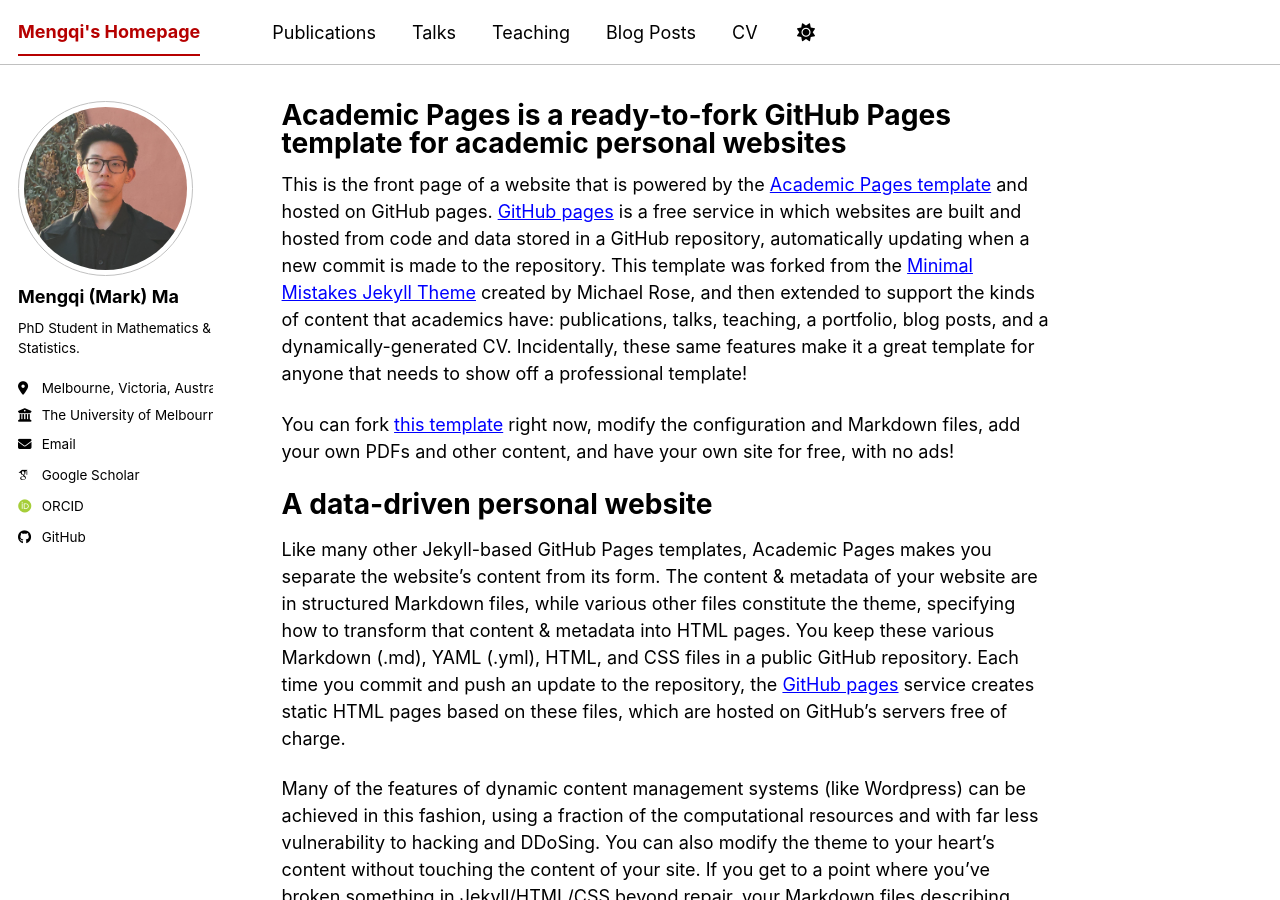
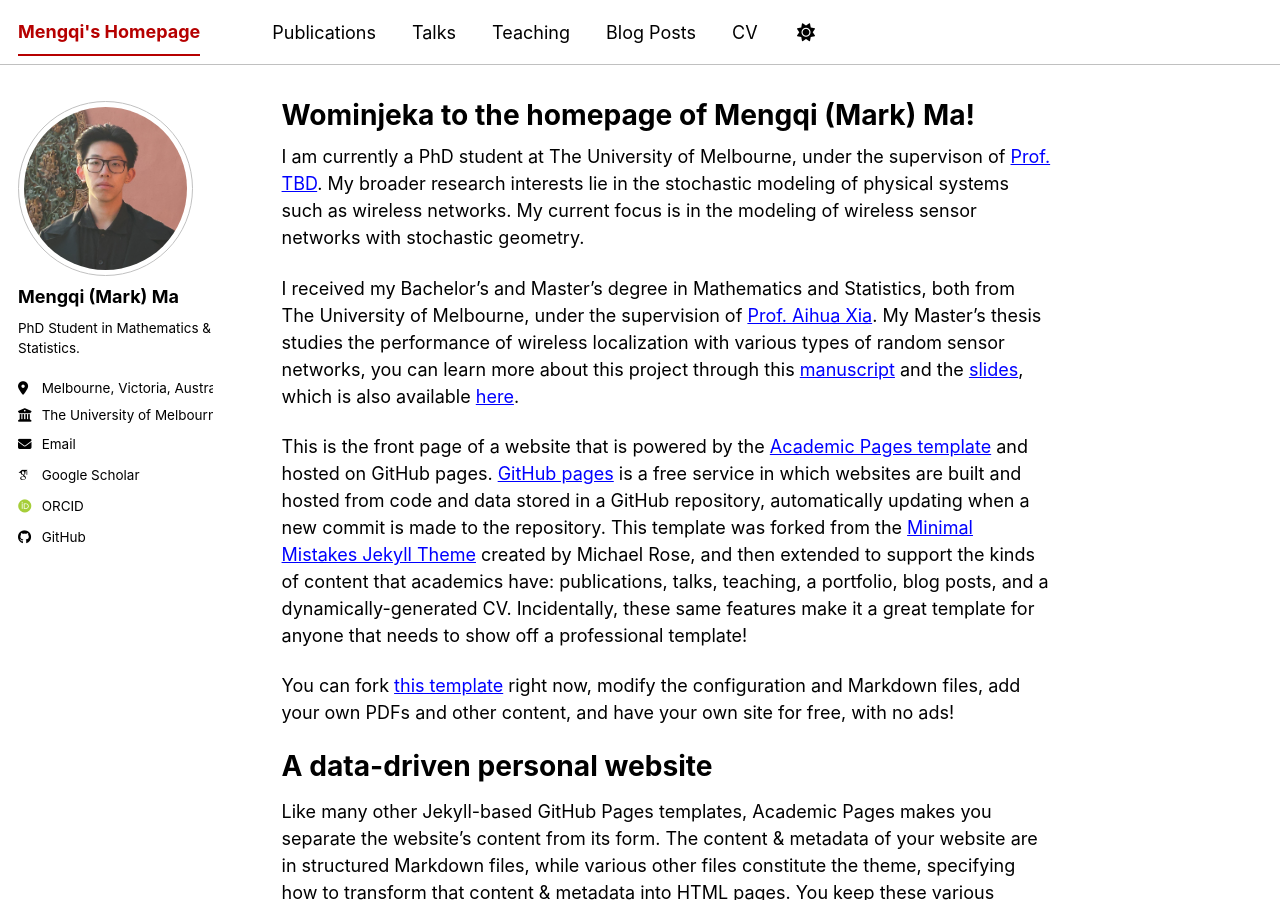
Before and after one commit to Mengqi-MA/Mengqi-MA.github.io, a Jekyll site: the page built from _pages/about.md, in a window 1280 px wide and 900 px high. Built offline with Jekyll 4.4.1, drawn with Linux system fonts in a browser that asks for light colours; some web fonts are replaced; a script bundle is joined from its source files by our own code; library files that are not in the unit come from our copies.

Commit message:
Update about.md

```diff
--- a/_pages/about.md
+++ b/_pages/about.md
@@ -1,11 +1,15 @@
 ---
 permalink: /
-title: "Academic Pages is a ready-to-fork GitHub Pages template for academic personal websites"
+title: "Wominjeka to the homepage of Mengqi (Mark) Ma! "
 author_profile: true
 redirect_from:
   - /about/
   - /about.html
 ---
+
+I am currently a PhD student at The University of Melbourne, under the supervison of [Prof. TBD](). My broader research interests lie in the stochastic modeling of physical systems such as wireless networks. My current focus is in the modeling of wireless sensor networks with stochastic geometry.
+
+I received my Bachelor's and Master's degree in Mathematics and Statistics, both from The University of Melbourne, under the supervision of [Prof. Aihua Xia](https://findanexpert.unimelb.edu.au/profile/15452-aihua-xia). My Master's thesis studies the performance of wireless localization with various types of random sensor networks, you can learn more about this project through this [manuscript]() and the [slides](), which is also available [here]().
 
 This is the front page of a website that is powered by the [Academic Pages template](https://github.com/academicpages/academicpages.github.io) and hosted on GitHub pages. [GitHub pages](https://pages.github.com) is a free service in which websites are built and hosted from code and data stored in a GitHub repository, automatically updating when a new commit is made to the repository. This template was forked from the [Minimal Mistakes Jekyll Theme](https://mmistakes.github.io/minimal-mistakes/) created by Michael Rose, and then extended to support the kinds of content that academics have: publications, talks, teaching, a portfolio, blog posts, and a dynamically-generated CV. Incidentally, these same features make it a great template for anyone that needs to show off a professional template!
 
```
